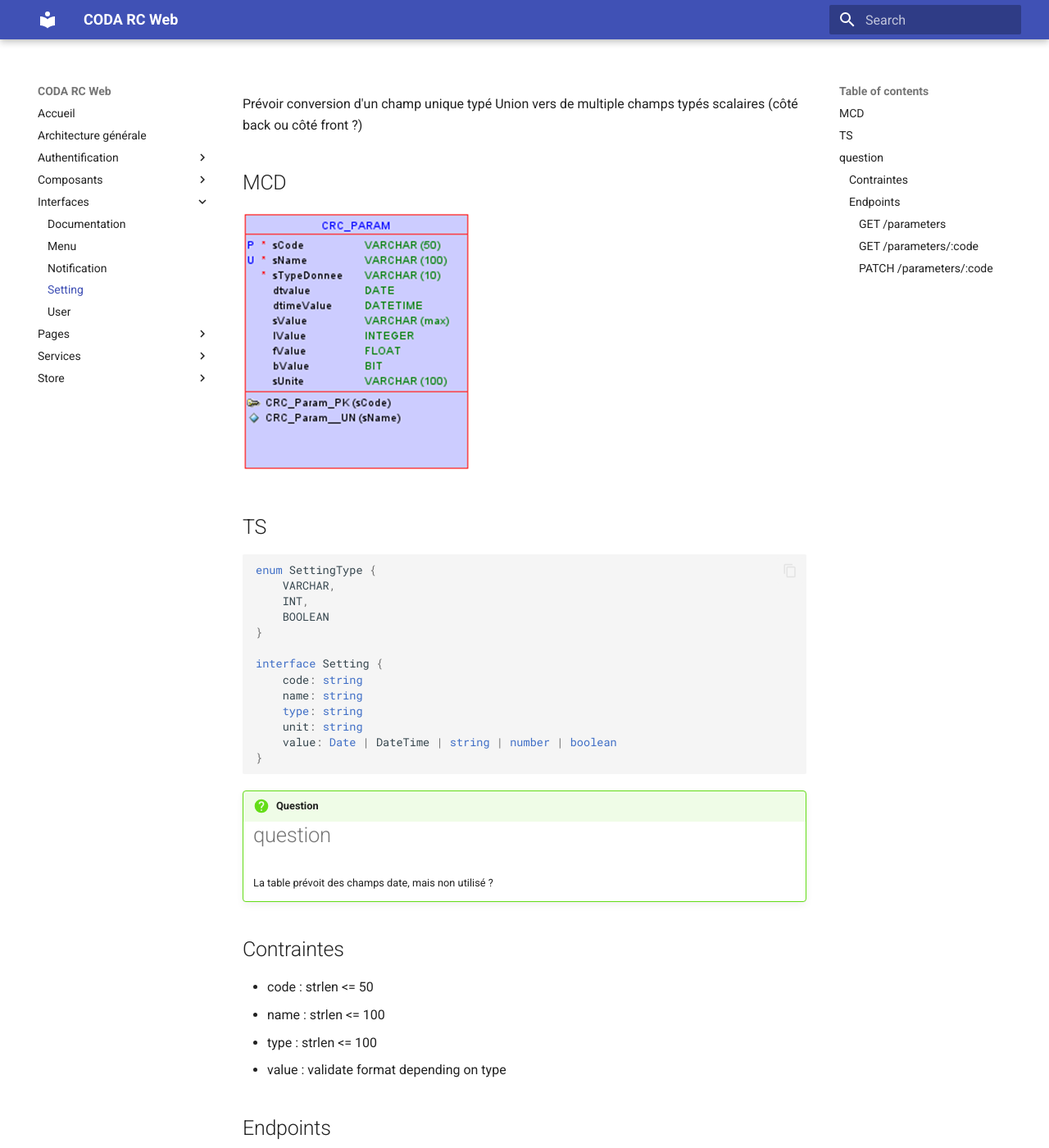
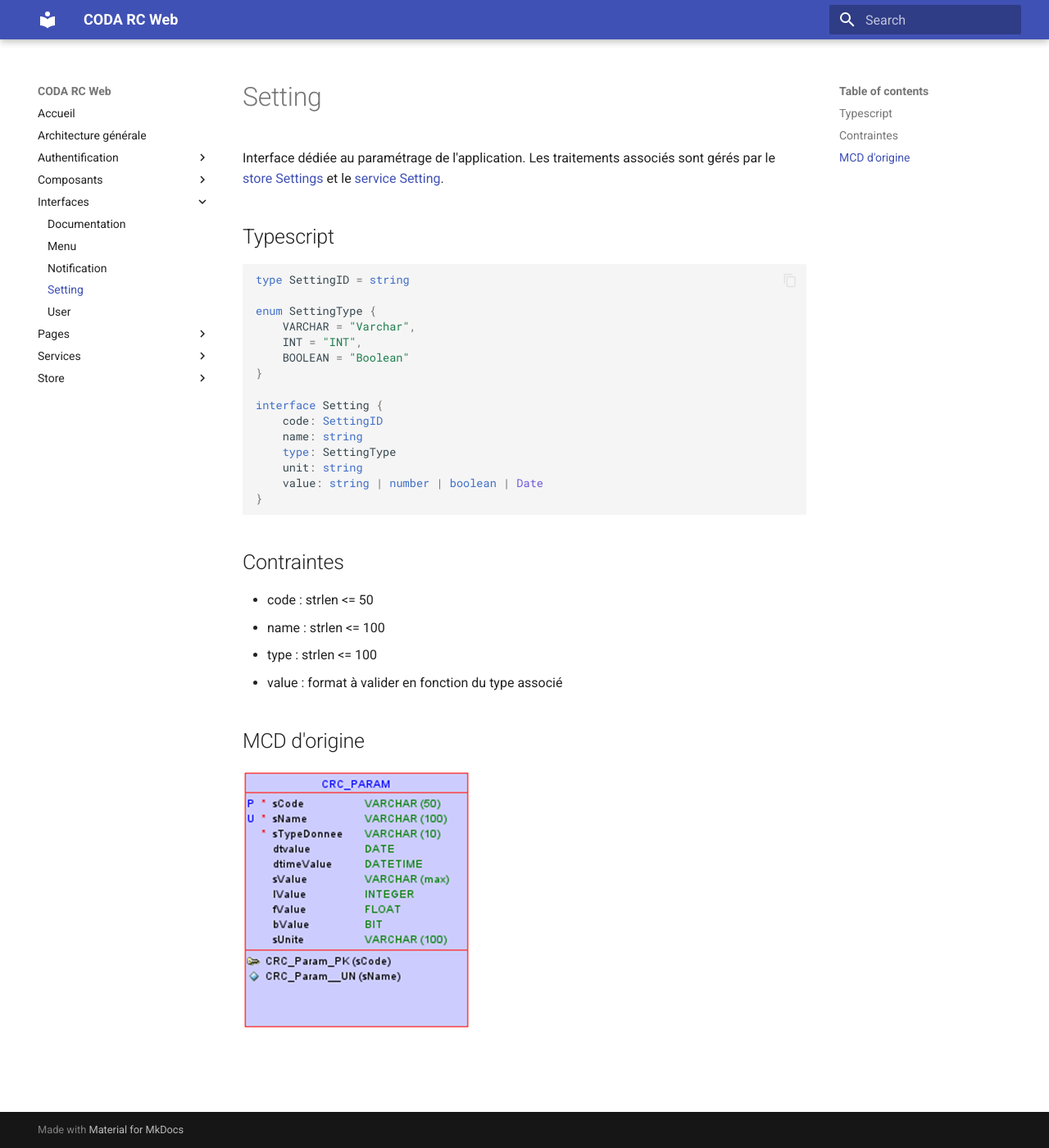
Before and after one commit to MichaelLhommeTransdev/demo-spec, an MkDocs documentation site: the page built from docs/Interfaces/Setting.md, in a window 1280 px wide and 1400 px high. Shown: the whole window at 82% size. Built offline with MkDocs 1.6.1 and Material for MkDocs 9.7.7, drawn with Linux system fonts in a browser that asks for light colours; some of the changed text lies outside the part shown.

Commit message:
Specs settings

````diff
--- a/docs/Interfaces/Setting.md
+++ b/docs/Interfaces/Setting.md
@@ -1,59 +1,31 @@
+Interface dédiée au paramétrage de l'application. Les traitements associés sont gérés par le [store Settings](../Store/SettingsStore.md) et le [service Setting](../Services/SettingsSVC.md).
 
-Prévoir conversion d'un champ unique typé Union vers de multiple champs typés scalaires (côté back ou côté front ?)
-
-## MCD
-
-![Pasted image 20230125143312](../medias/Pasted%20image%2020230125143312.png)
-
-## TS
+## Typescript
 
 ```ts
+type SettingID = string
+
 enum SettingType {
-	VARCHAR,
-	INT,
-	BOOLEAN
+	VARCHAR = "Varchar",
+	INT = "INT",
+	BOOLEAN = "Boolean"
 }
 
 interface Setting {
-	code: string
+	code: SettingID
 	name: string
-	type: string
+	type: SettingType
 	unit: string
-	value: Date | DateTime | string | number | boolean
+	value: string | number | boolean | Date
 }
 ```
-
-!!! QUESTION
-	#question
-	La table prévoit des champs date, mais non utilisé ?
 
 ## Contraintes
 - code : strlen <= 50
 - name : strlen <= 100
 - type : strlen <= 100
-- value : validate format depending on type
+- value : format à valider en fonction du type associé
 
-## Endpoints
+## MCD d'origine
 
-### GET /parameters
-
-- Body : empty
-- Response : `Setting[]`
-
-### GET /parameters/:code
-
-- Path param : `:code` as String
-- Body : empty
-- Response : `Setting`
-
-### PATCH /parameters/:code
-
-- Body :
-```json
-{
-	type: string,
-	unit: string,
-	value: Date | DateTime | string | number | boolean
-}
-```
-- Response : `Setting`
+![Pasted image 20230125143312](../medias/Pasted%20image%2020230125143312.png)
````
Also changed, not shown: docs/Services/SettingsSVC.md (+34 -3 lines), docs/Store/SettingsStore.md (added, +13 -0 lines).
